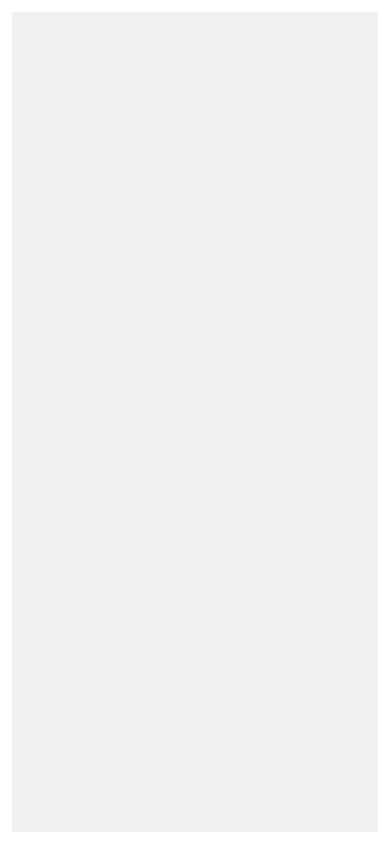
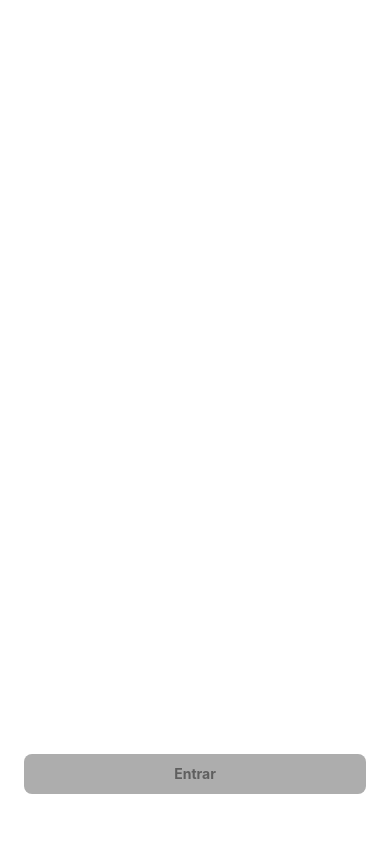
Before and after one commit to GRUPO-Grrap/lionsApp, a React Native app: screen / in a window 390 px wide. Built offline with nearby package versions, Linux system fonts and the light colour scheme.

Commit message:
feat(login)create login screen

```diff
--- a/App.tsx
+++ b/App.tsx
@@ -2,10 +2,12 @@ import { StatusBar } from "expo-status-bar";
 import React from "react";
 import { StyleSheet, Text, View } from "react-native";
 import ButtonForm from "./src/components/button";
+import LoginScreen from "./src/screens/login";
 
 export default function App() {
   return (
     <View style={styles.container}>
+      <LoginScreen />
       <StatusBar style="auto" />
     </View>
   );
--- /dev/null
+++ b/src/screens/login/index.tsx
@@ -0,0 +1,19 @@
+import { View, StyleSheet } from "react-native";
+import ButtonForm from "../../components/button";
+
+const LoginScreen = () => {
+  return (
+    <View style={style.container}>
+      <ButtonForm name={"Entrar"} />
+    </View>
+  );
+};
+export default LoginScreen;
+
+const style = StyleSheet.create({
+  container: {
+    flex: 1,
+    backgroundColor: "#fff",
+    justifyContent: "flex-end",
+  },
+});
```
